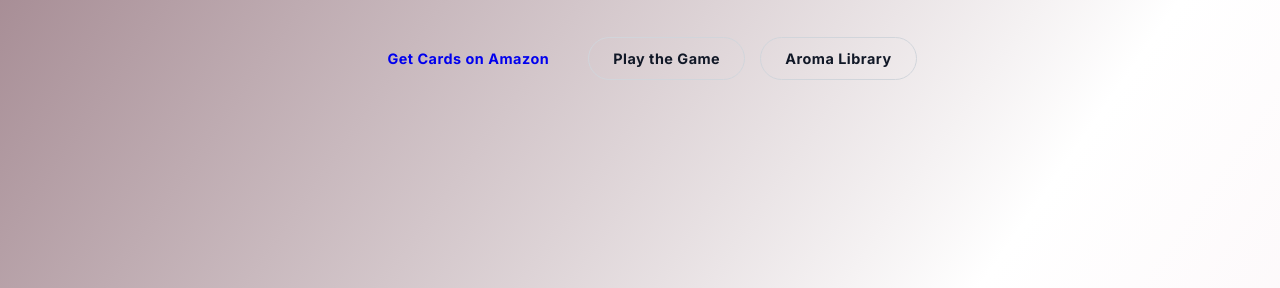
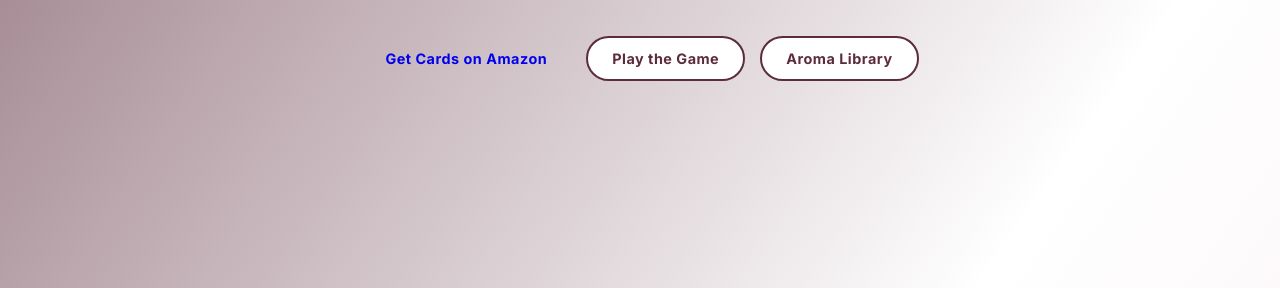
Before and after one commit to sommdigi/winearomas, a plain HTML site: page index.html in a window 1280 px wide. Shown: the part 512-800 px from the top of the page. Drawn offline with nearby package versions, Linux system fonts and the light colour scheme.

Commit message:
Update index.html

```diff
--- a/index.html
+++ b/index.html
@@ -363,13 +363,19 @@ font-family: var(--font-title);
         }
 
         .btn-secondary-cta {
-            background-color: transparent;
-            color: var(--text-color);
-            border: 1px solid #d1d5db;
-        }
-        .btn-secondary-cta:hover {
-            transform: translateY(-3px);
-            border-color: var(--text-color);
+             background-color: var(--brand-burgundy);
+    color: var(--cream-text);
+}
+
+.btn-secondary-cta {
+    background-color: #FFFFFF;
+    color: var(--brand-burgundy);
+    border: 2px solid var(--brand-burgundy);
+}
+.btn-secondary-cta:hover {
+    transform: translateY(-3px);
+    background-color: var(--brand-burgundy);
+    color: var(--cream-text);
         }
 
         /* --- Quiz Modal --- */
```
